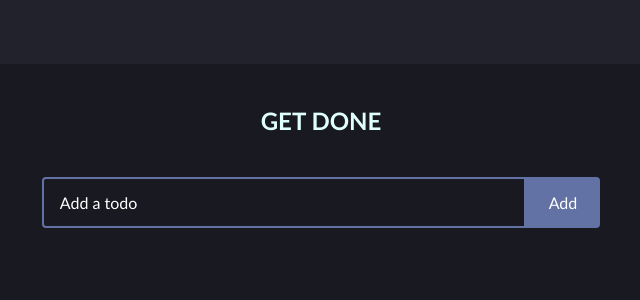
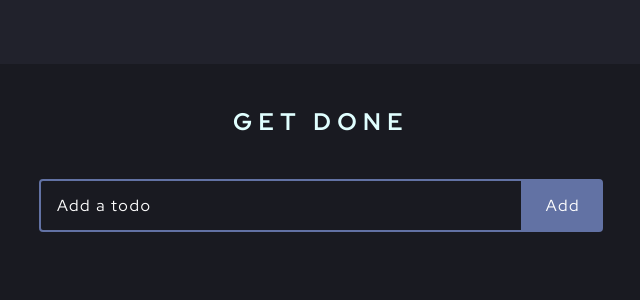
Before and after one commit to andrempeixoto/todo-react-app, a React (Create React App) app: page / in a window 1280 px wide. Shown: the top 300 px of the page, without its empty margins (319-959 px from the left). Built offline with nearby package versions, Linux system fonts and the light colour scheme; the HTML template or start-up script is replaced by a standard one.

Commit message:
Changes font-family and weight

```diff
--- a/public/index.html
+++ b/public/index.html
@@ -9,6 +9,8 @@
       name="To-do List App"
       content="This is a To-do List app created by Andre with React. It's free for personal use"
     />
+    <link href="https://fonts.googleapis.com/css2?family=Red+Hat+Display:ital,wght@0,400;0,500;0,700;1,400&display=swap" rel="stylesheet">
+    <link href="https://fonts.googleapis.com/css2?family=Lexend+Deca&display=swap" rel="stylesheet">
     <link rel="apple-touch-icon" href="%PUBLIC_URL%/logo.png" />
     <link rel="manifest" href="%PUBLIC_URL%/manifest.json" />
     <title>To-do App</title>
--- a/src/App.css
+++ b/src/App.css
@@ -2,8 +2,8 @@
   box-sizing: border-box;
   margin: 0;
   padding: 0;
-  font-family: 'Trebuchet MS', 'Lucida Sans Unicode', 'Lucida Grande',
-    'Lucida Sans', Arial, sans-serif;
+  font-family: 'Red Hat Display', sans-serif;
+  letter-spacing: 0.1rem;
 }
 
 body {
@@ -27,6 +27,8 @@ h1 {
   margin: 42px;
   color: lightcyan;
   font-size: 24px;
+  font-weight: ;
+  letter-spacing: 0.4rem;
 }
 
 .complete {
@@ -88,6 +90,8 @@ h1 {
   margin: 4px auto;
   background-color: #383b4b;
   color: #fff;
+  text-transform: capitalize;
+  font-weight: 500;
   padding: 0 16px;
   border-radius: 5px;
   width:74%;
```
